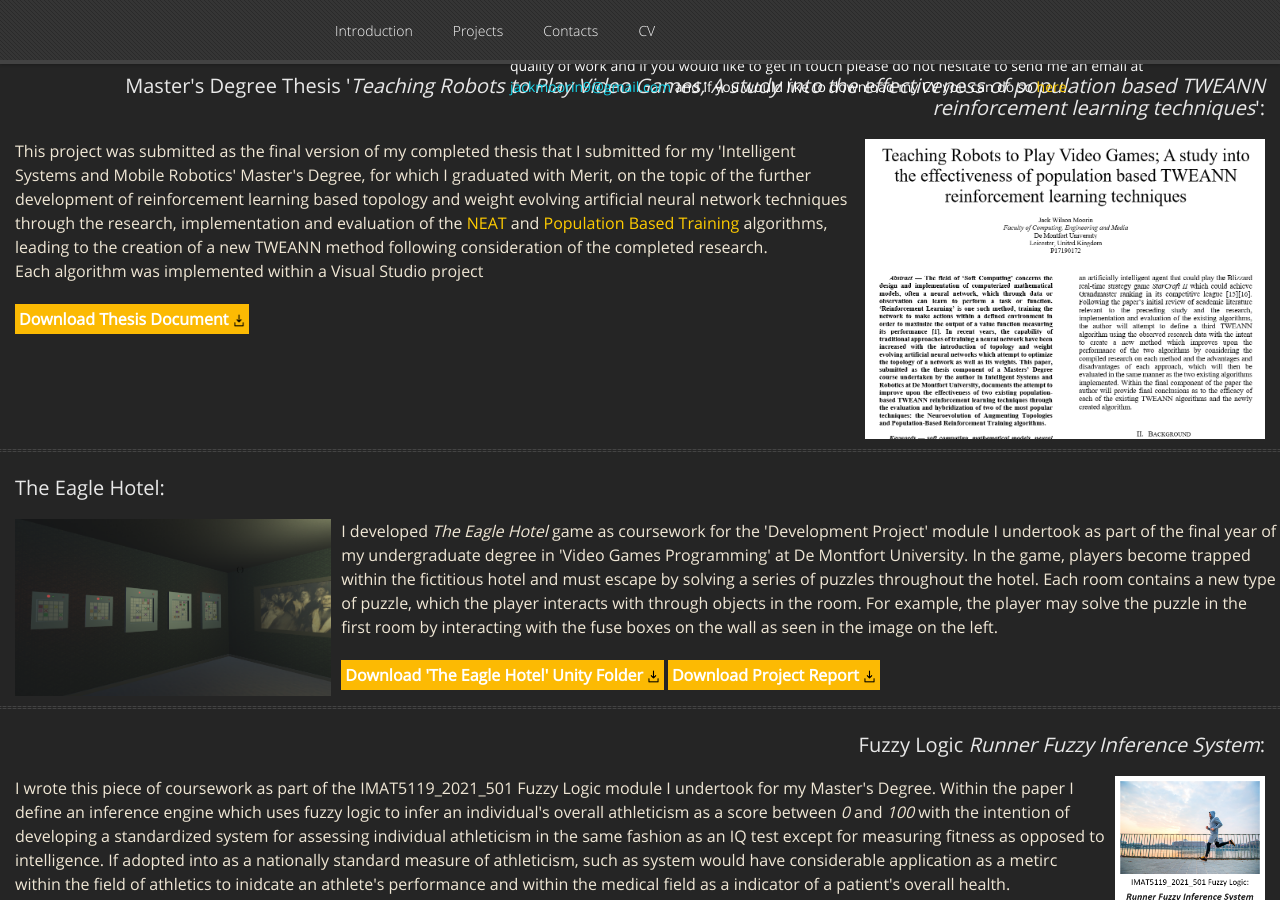
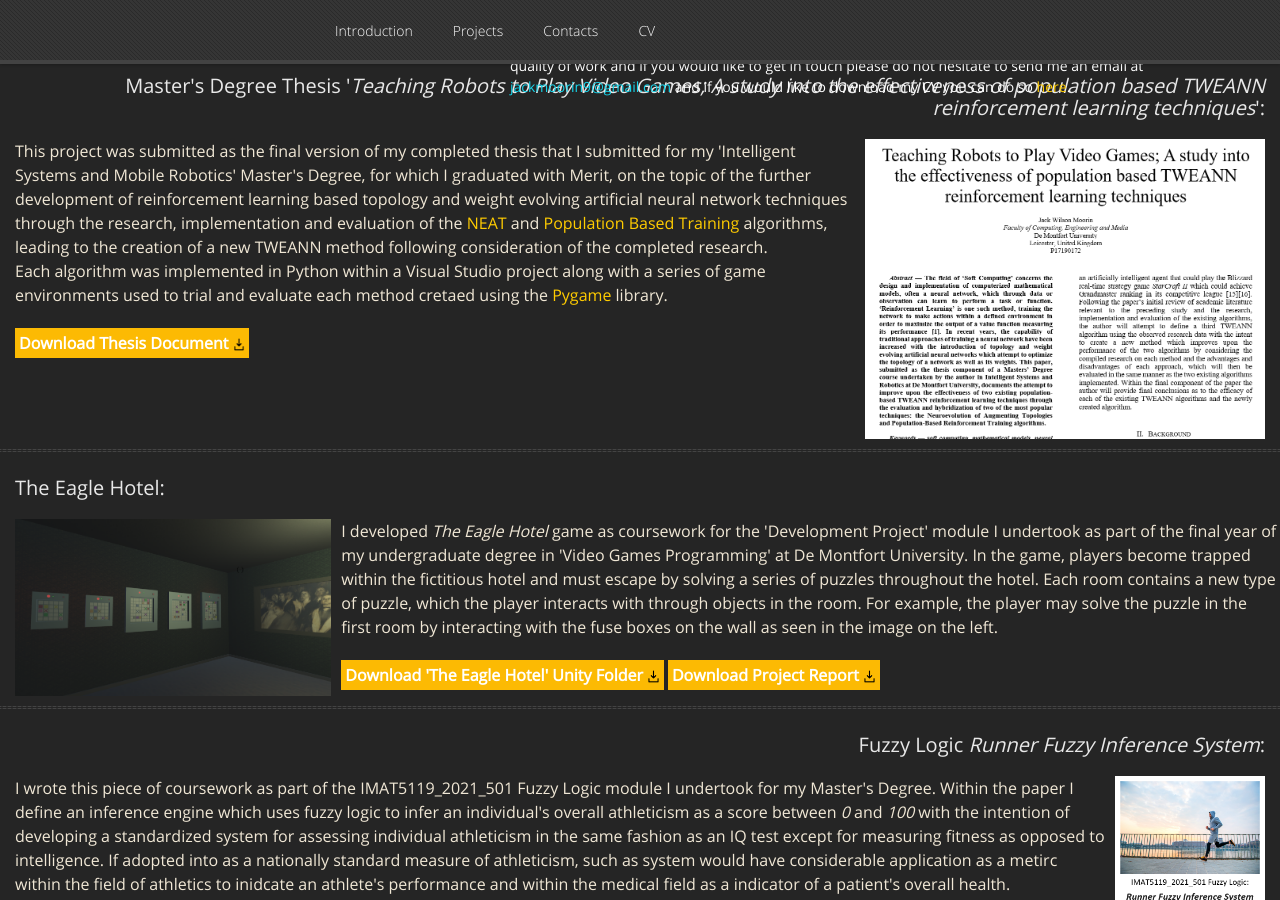
Before and after one commit to GamesProgrammingGrad2021/GamesProgrammingGrad2021.github.io, a Jekyll site: the page built from index.md, in a window 1280 px wide and 900 px high, scrolled down 1116 px. Built offline with Jekyll 4.4.1, drawn with Linux system fonts in a browser that asks for light colours; nearby versions of some CDN libraries; our own code applies the rules of GitHub Pages for plain Markdown files.

Commit message:
Update default.html

```diff
--- a/_layouts/default.html
+++ b/_layouts/default.html
@@ -142,7 +142,8 @@
 				the <a href="https://en.wikipedia.org/wiki/Neuroevolution_of_augmenting_topologies">NEAT</a> and
 				<a href="https://deepmind.com/blog/article/population-based-training-neural-networks">Population Based Training</a> algorithms,
 				leading to the creation of a new TWEANN method following consideration of the completed research.<br>Each algorithm was
-				implemented within a Visual Studio project
+				implemented in Python within a Visual Studio project along with a series of game environments used to trial and evaluate
+				each method cretaed using the <a href="https://www.pygame.org/news">Pygame</a> library.
 				<br><br>
 				<a href="TRTPVG A Study into Population Based TWEANN Reinforcement Learning Techniques.docx" class="project_download">Download Thesis Document <img src="Download_Icon.png" alt="" class="project_button_icon"></a>
 				</div>
```
